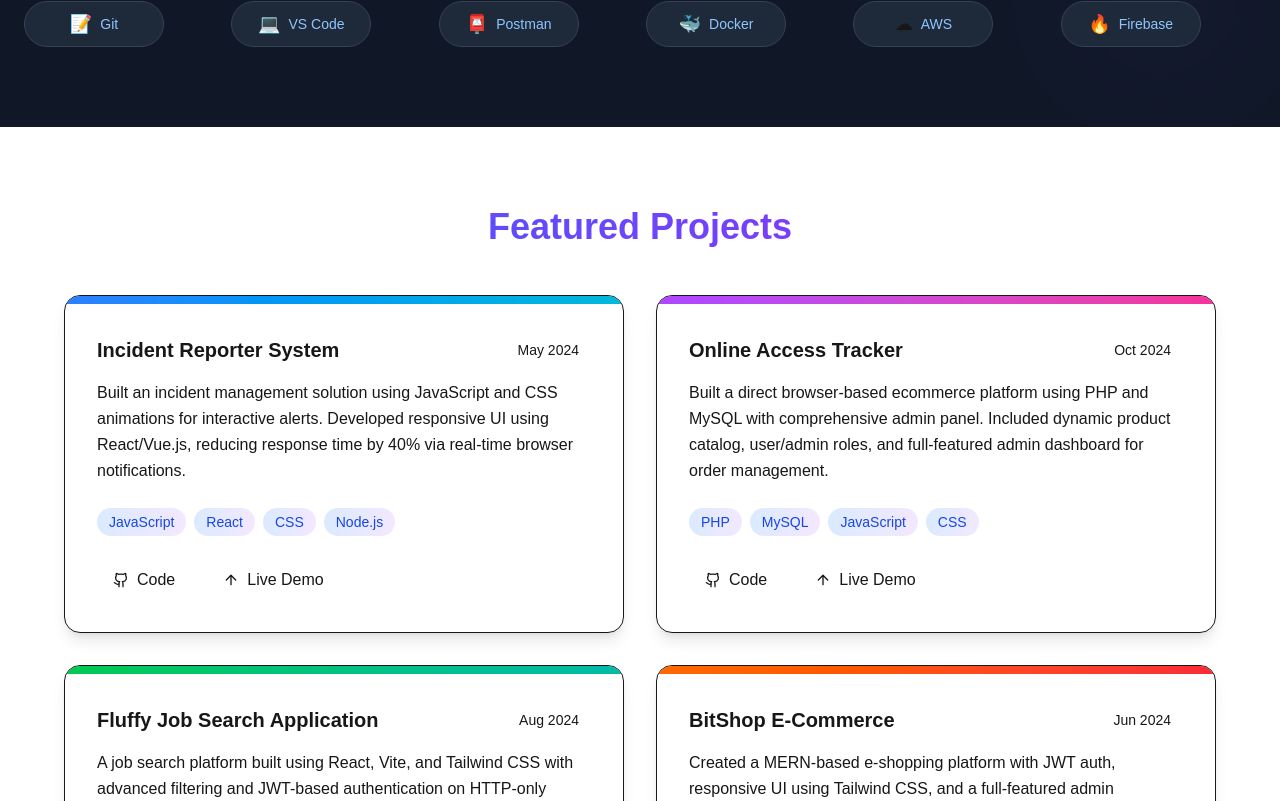
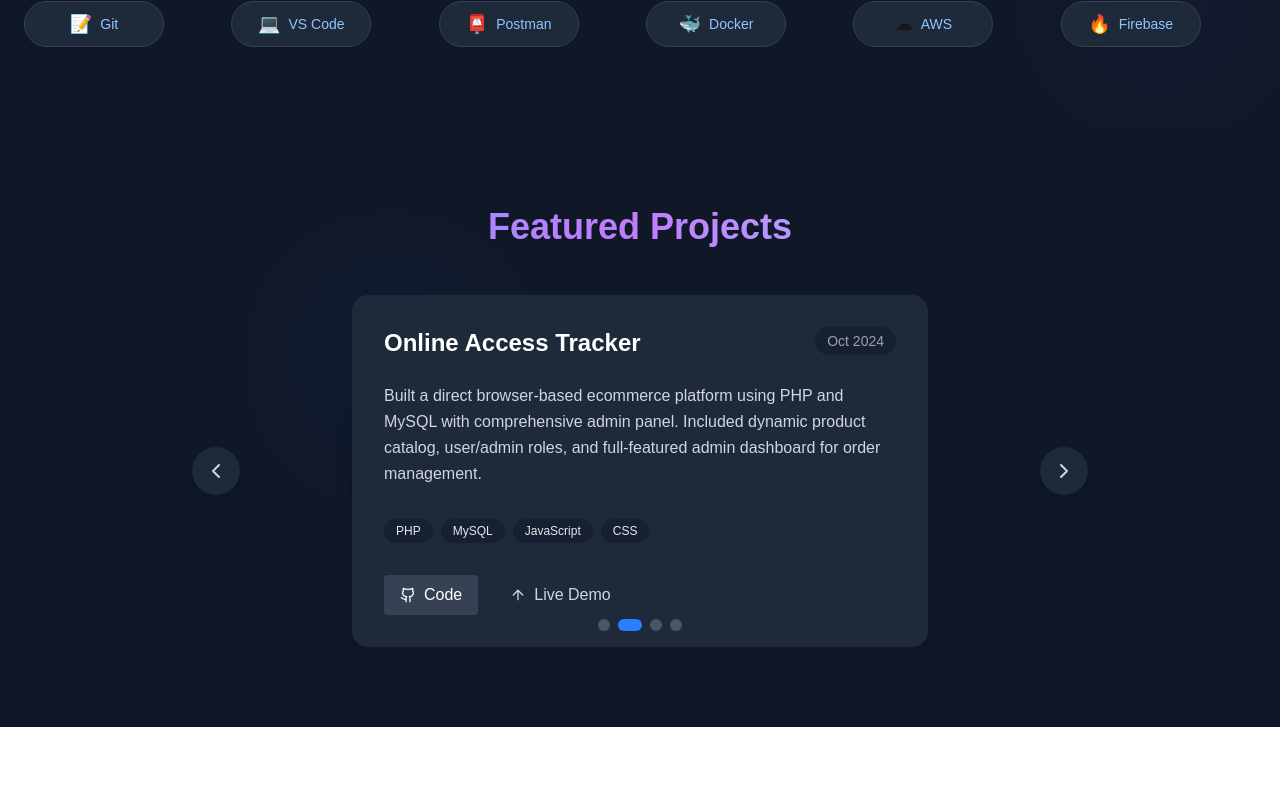
Before and after one commit to deepak43276/My_portfolio, a Next.js app: page / in a window 1280 px wide. Shown: the part 1759-2560 px from the top of the page. Built offline with nearby package versions, Linux system fonts and the light colour scheme.

Commit message:
layout get updated

```diff
--- a/src/components/Projects.jsx
+++ b/src/components/Projects.jsx
@@ -1,44 +1,129 @@
+import { useState, useEffect, useRef } from "react";
 import { Button } from "@/components/ui/button";
-import { Github, ArrowUp } from "lucide-react";
-import { motion } from "framer-motion";
+import { Github, ArrowUp, ChevronLeft, ChevronRight } from "lucide-react";
+import { motion, AnimatePresence } from "framer-motion";
 
 const Projects = () => {
   const projects = [
     {
       title: "Incident Reporter System",
-      description: "Built an incident management solution using JavaScript and CSS animations for interactive alerts. Developed responsive UI using React/Vue.js, reducing response time by 40% via real-time browser notifications.",
+      description:
+        "Built an incident management solution using JavaScript and CSS animations for interactive alerts. Developed responsive UI using React/Vue.js, reducing response time by 40% via real-time browser notifications.",
       tech: ["JavaScript", "React", "CSS", "Node.js"],
-      date: "May 2024",
-      gradient: "from-blue-500 to-cyan-500"
+      date: "May 2024"
     },
     {
       title: "Online Access Tracker",
-      description: "Built a direct browser-based ecommerce platform using PHP and MySQL with comprehensive admin panel. Included dynamic product catalog, user/admin roles, and full-featured admin dashboard for order management.",
+      description:
+        "Built a direct browser-based ecommerce platform using PHP and MySQL with comprehensive admin panel. Included dynamic product catalog, user/admin roles, and full-featured admin dashboard for order management.",
       tech: ["PHP", "MySQL", "JavaScript", "CSS"],
-      date: "Oct 2024",
-      gradient: "from-purple-500 to-pink-500"
+      date: "Oct 2024"
     },
     {
       title: "Fluffy Job Search Application",
-      description: "A job search platform built using React, Vite, and Tailwind CSS with advanced filtering and JWT-based authentication on HTTP-only cookies.",
+      description:
+        "A job search platform built using React, Vite, and Tailwind CSS with advanced filtering and JWT-based authentication on HTTP-only cookies.",
       tech: ["React", "Vite", "Tailwind CSS", "JWT"],
-      date: "Aug 2024",
-      gradient: "from-green-500 to-teal-500"
+      date: "Aug 2024"
     },
     {
       title: "BitShop E-Commerce",
-      description: "Created a MERN-based e-shopping platform with JWT auth, responsive UI using Tailwind CSS, and a full-featured admin dashboard for order management.",
+      description:
+        "Created a MERN-based e-shopping platform with JWT auth, responsive UI using Tailwind CSS, and a full-featured admin dashboard for order management.",
       tech: ["MongoDB", "Express", "React", "Node.js", "Tailwind"],
-      date: "Jun 2024",
-      gradient: "from-orange-500 to-red-500"
+      date: "Jun 2024"
     }
   ];
 
+  const [currentIndex, setCurrentIndex] = useState(0);
+  const [direction, setDirection] = useState(1);
+  const [isAnimating, setIsAnimating] = useState(false);
+  const intervalRef = useRef();
+  const containerRef = useRef(null);
+
+  useEffect(() => {
+    intervalRef.current = setInterval(() => {
+      handleNext();
+    }, 4000);
+    return () => clearInterval(intervalRef.current);
+  }, []);
+
+  const handlePrev = () => {
+    if (isAnimating) return;
+    setIsAnimating(true);
+    setDirection(-1);
+    setCurrentIndex((prev) => (prev - 1 + projects.length) % projects.length);
+    resetAutoRotation();
+  };
+
+  const handleNext = () => {
+    if (isAnimating) return;
+    setIsAnimating(true);
+    setDirection(1);
+    setCurrentIndex((prev) => (prev + 1) % projects.length);
+    resetAutoRotation();
+  };
+
+  const resetAutoRotation = () => {
+    clearInterval(intervalRef.current);
+    intervalRef.current = setInterval(() => {
+      handleNext();
+    }, 4000);
+  };
+
+  const goToProject = (index) => {
+    if (index === currentIndex || isAnimating) return;
+    setIsAnimating(true);
+    setDirection(index > currentIndex ? 1 : -1);
+    setCurrentIndex(index);
+    resetAutoRotation();
+  };
+
+  const variants = {
+    enter: (direction) => ({
+      x: direction > 0 ? "100%" : "-100%",
+      opacity: 0,
+      position: "absolute"
+    }),
+    center: {
+      x: 0,
+      opacity: 1,
+      position: "relative",
+      transition: {
+        duration: 0.8,
+        ease: [0.32, 0.72, 0, 1]
+      }
+    },
+    exit: (direction) => ({
+      x: direction > 0 ? "-30%" : "30%",
+      opacity: 0,
+      position: "absolute",
+      transition: {
+        duration: 0.8,
+        ease: [0.32, 0.72, 0, 1]
+      }
+    })
+  };
+
   return (
-    <section id="projects" className="py-20">
-      <div className="container mx-auto px-6">
+    <section id="projects" className="py-20 bg-gray-900 relative overflow-hidden">
+      {/* Background elements */}
+      <div className="absolute inset-0 opacity-10 pointer-events-none">
+        <motion.div
+          className="absolute top-1/4 left-1/4 w-32 h-32 bg-blue-600 rounded-full blur-3xl"
+          animate={{ y: [0, 40, 0], x: [0, 20, 0] }}
+          transition={{ repeat: Infinity, duration: 8, ease: "easeInOut" }}
+        />
+        <motion.div
+          className="absolute bottom-1/3 right-1/3 w-40 h-40 bg-purple-600 rounded-full blur-3xl"
+          animate={{ scale: [1, 1.2, 1], opacity: [0.1, 0.3, 0.1] }}
+          transition={{ repeat: Infinity, duration: 10, ease: "easeInOut", delay: 2 }}
+        />
+      </div>
+
+      <div className="container mx-auto px-6 relative z-10">
         <motion.h2
-          className="text-4xl font-bold text-center mb-12 bg-gradient-to-r from-blue-600 to-purple-600 bg-clip-text text-transparent"
+          className="text-4xl font-bold text-center mb-12 bg-gradient-to-r from-blue-400 via-purple-400 to-cyan-300 bg-clip-text text-transparent"
           initial={{ opacity: 0, y: 40 }}
           whileInView={{ opacity: 1, y: 0 }}
           viewport={{ once: false }}
@@ -46,90 +131,106 @@ const Projects = () => {
         >
           Featured Projects
         </motion.h2>
+
+        <div className="relative w-full max-w-4xl mx-auto" ref={containerRef}>
+          {/* Navigation buttons */}
+          <button
+            onClick={handlePrev}
+            className="absolute left-0 top-1/2 -translate-y-1/2 z-20 p-3 rounded-full bg-gray-800 hover:bg-blue-700 text-gray-300 hover:text-white transition-all shadow-lg"
+            disabled={isAnimating}
+          >
+            <ChevronLeft className="w-6 h-6" />
+          </button>
+
+          <button
+            onClick={handleNext}
+            className="absolute right-0 top-1/2 -translate-y-1/2 z-20 p-3 rounded-full bg-gray-800 hover:bg-blue-700 text-gray-300 hover:text-white transition-all shadow-lg"
+            disabled={isAnimating}
+          >
+            <ChevronRight className="w-6 h-6" />
+          </button>
+
+          {/* Carousel container with dynamic height */}
+          <div className="relative w-full overflow-hidden">
+            <AnimatePresence
+              custom={direction}
+              initial={false}
+              onExitComplete={() => setIsAnimating(false)}
+            >
               <motion.div
-          className="grid md:grid-cols-2 gap-8 max-w-6xl mx-auto"
-          initial="hidden"
-          whileInView="visible"
-          viewport={{ once: false, amount: 0.2 }}
-          variants={{
-            hidden: {},
-            visible: { transition: { staggerChildren: 0.18 } }
-          }}
+                key={currentIndex}
+                custom={direction}
+                variants={variants}
+                initial="enter"
+                animate="center"
+                exit="exit"
+                className="w-full flex justify-center items-start"
+                layout
               >
-          {projects.map((project, index) => (
-            <motion.div
-              key={index}
-              className="group bg-card rounded-2xl overflow-hidden shadow-lg border hover:shadow-2xl transition-all duration-300 transform hover:-translate-y-2"
-              initial={{ opacity: 0, y: 40 }}
-              whileInView={{ opacity: 1, y: 0 }}
-              transition={{ duration: 0.7, ease: "easeOut" }}
-              viewport={{ once: false }}
-            >
-              <div className={`h-2 bg-gradient-to-r ${project.gradient}`}></div>
-              <div className="p-8">
-                <div className="flex justify-between items-start mb-4">
-                  <motion.h3
-                    className="text-xl font-semibold group-hover:text-blue-600 transition-colors"
-                    initial={{ opacity: 0, x: -20 }}
-                    whileInView={{ opacity: 1, x: 0 }}
-                    transition={{ duration: 0.6, delay: 0.1, ease: "easeOut" }}
-                    viewport={{ once: false }}
-                  >
-                    {project.title}
-                  </motion.h3>
-                  <motion.span
-                    className="text-sm text-muted-foreground bg-muted px-3 py-1 rounded-full"
-                    initial={{ opacity: 0, x: 20 }}
-                    whileInView={{ opacity: 1, x: 0 }}
-                    transition={{ duration: 0.6, delay: 0.15, ease: "easeOut" }}
-                    viewport={{ once: false }}
-                  >
-                    {project.date}
-                  </motion.span>
+                <div className="bg-gray-800 rounded-2xl shadow-xl w-full max-w-xl p-8">
+                  <div className="flex justify-between items-start mb-6">
+                    <h3 className="text-2xl font-bold text-white">
+                      {projects[currentIndex].title}
+                    </h3>
+                    <span className="text-sm text-gray-400 bg-gray-900/50 px-3 py-1 rounded-full">
+                      {projects[currentIndex].date}
+                    </span>
                   </div>
-                <motion.p
-                  className="text-muted-foreground mb-6 leading-relaxed"
-                  initial={{ opacity: 0, y: 20 }}
-                  whileInView={{ opacity: 1, y: 0 }}
-                  transition={{ duration: 0.6, delay: 0.2, ease: "easeOut" }}
-                  viewport={{ once: false }}
-                >
-                  {project.description}
-                </motion.p>
-                <div className="flex flex-wrap gap-2 mb-6">
-                  {project.tech.map((tech, i) => (
-                    <motion.span
+
+                  <p className="text-gray-300 mb-8 leading-relaxed">
+                    {projects[currentIndex].description}
+                  </p>
+
+                  <div className="flex flex-wrap gap-2 mb-8">
+                    {projects[currentIndex].tech.map((tech) => (
+                      <span
                         key={tech}
-                      className="px-3 py-1 bg-gradient-to-r from-blue-100 to-purple-100 dark:from-blue-900/30 dark:to-purple-900/30 text-blue-700 dark:text-blue-300 rounded-full text-sm font-medium"
-                      whileHover={{ scale: 1.1 }}
-                      transition={{ type: "spring", stiffness: 300 }}
-                      initial={{ opacity: 0, y: 10 }}
-                      whileInView={{ opacity: 1, y: 0 }}
-                      viewport={{ once: false }}
-                      style={{ display: 'inline-block' }}
+                        className="px-3 py-1 bg-gray-900/50 text-gray-200 rounded-full text-xs font-medium hover:bg-blue-900/50 hover:text-blue-200 transition-colors"
                       >
                         {tech}
-                    </motion.span>
+                      </span>
                     ))}
                   </div>
-                <div className="flex space-x-4">
-                  <motion.div whileHover={{ scale: 1.08 }} whileTap={{ scale: 0.97 }}>
-                    <Button size="sm" className="flex items-center gap-2">
+
+                  <div className="flex gap-4">
+                    <Button
+                      size="sm"
+                      className="flex items-center gap-2 bg-gray-700 hover:bg-blue-700 text-white transition-all"
+                    >
                       <Github className="w-4 h-4" />
                       Code
                     </Button>
-                  </motion.div>
-                  <motion.div whileHover={{ scale: 1.08 }} whileTap={{ scale: 0.97 }}>
-                    <Button variant="outline" size="sm" className="flex items-center gap-2">
+                    <Button
+                      variant="outline"
+                      size="sm"
+                      className="flex items-center gap-2 text-gray-300 hover:bg-gray-800 hover:text-white transition-all"
+                    >
                       <ArrowUp className="w-4 h-4" />
                       Live Demo
                     </Button>
-                  </motion.div>
                   </div>
                 </div>
               </motion.div>
+            </AnimatePresence>
+          </div>
+
+          {/* Project indicators */}
+          <div className="absolute bottom-4 left-1/2 -translate-x-1/2 flex gap-2 z-10">
+            {projects.map((_, index) => (
+              <button
+                key={index}
+                onClick={() => goToProject(index)}
+                className={`w-3 h-3 rounded-full transition-all ${
+                  index === currentIndex
+                    ? "bg-blue-500 w-6"
+                    : "bg-gray-600 hover:bg-gray-500"
+                }`}
+                aria-label={`Go to project ${index + 1}`}
+                disabled={isAnimating}
+              />
             ))}
-        </motion.div>
+          </div>
+        </div>
       </div>
     </section>
   );
```
Lines whose indentation alone changed are shown as unchanged.
